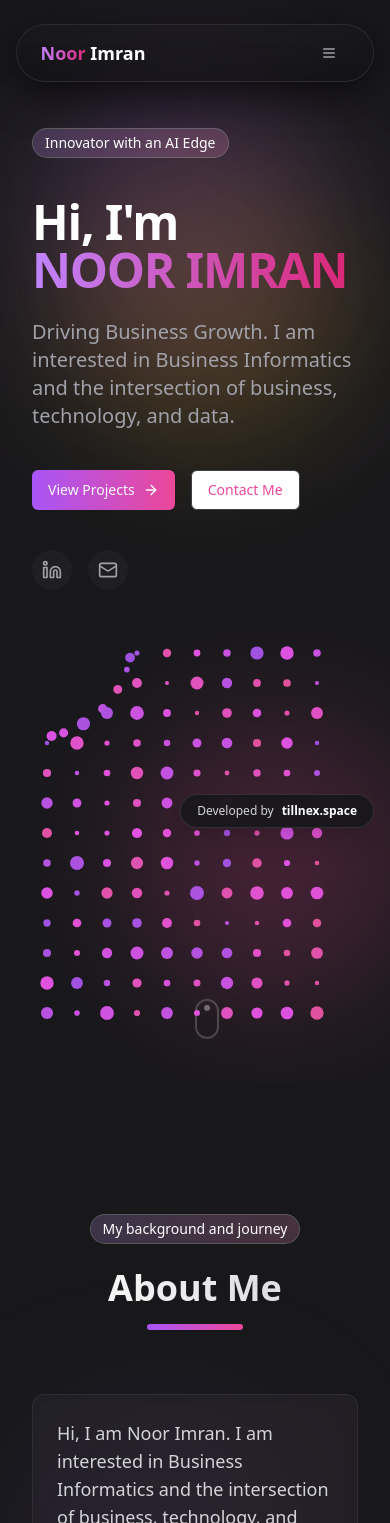
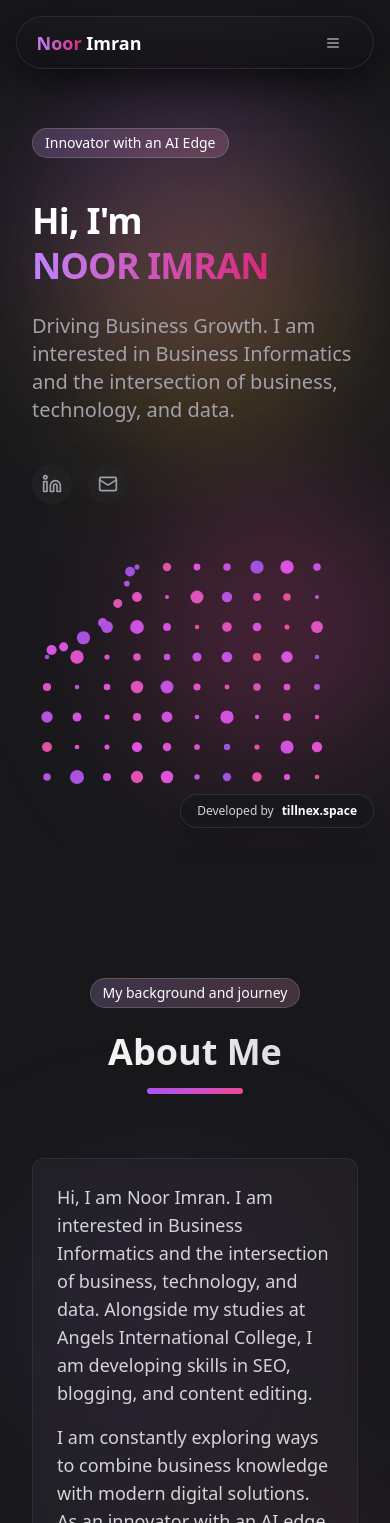
Before and after one commit to ranaahsana16-gif/portfoilio, a Next.js app: page / in a window 390 px wide. Shown: the top 1523 px of the page. Built offline with nearby package versions, Linux system fonts and the light colour scheme.

Commit message:
fix: remove hero buttons, mouse scroll indicator, make header compact, and adjust mobile hero canvas height to prevent overlapping

```diff
--- a/app/page.tsx
+++ b/app/page.tsx
@@ -36,7 +36,7 @@ export default function Portfolio() {
                 <span className="absolute inset-0 rounded-full bg-gradient-to-r from-purple-500/20 to-pink-500/20 animate-pulse"></span>
               </div>
             </div>
-            <h1 className="text-5xl md:text-7xl font-bold tracking-tight">
+            <h1 className="text-4xl sm:text-5xl md:text-7xl font-bold tracking-tight leading-tight md:leading-none">
               <span className="block">Hi, I'm</span>
               <span className="bg-clip-text text-transparent bg-gradient-to-r from-purple-400 to-pink-600">
                 NOOR IMRAN
@@ -45,20 +45,7 @@ export default function Portfolio() {
             <p className="text-xl text-zinc-400 max-w-[600px]">
               Driving Business Growth. I am interested in Business Informatics and the intersection of business, technology, and data.
             </p>
-            <div className="flex flex-wrap gap-4 pt-4">
-              <Button className="relative overflow-hidden group bg-gradient-to-r from-purple-500 to-pink-500 border-0">
-                <span className="relative z-10 flex items-center">
-                  View Projects <ArrowRight className="ml-2 h-4 w-4 transition-transform group-hover:translate-x-1" />
-                </span>
-                <span className="absolute inset-0 bg-gradient-to-r from-pink-500 to-purple-500 opacity-0 group-hover:opacity-100 transition-opacity"></span>
-              </Button>
-              <Button
-                variant="outline"
-                className="border-zinc-700 text-pink-500 hover:text-pink-700 hover:border-zinc-500"
-              >
-                Contact Me
-              </Button>
-            </div>
+
             <div className="flex gap-4 pt-4">
               <a href="https://www.linkedin.com/in/noor-i-a41251378/" target="_blank" rel="noopener noreferrer" className="flex items-center justify-center w-10 h-10 rounded-full bg-zinc-800/50 hover:bg-zinc-800 text-zinc-400 hover:text-white transition-colors">
                 <Linkedin className="h-5 w-5" />
@@ -75,11 +62,7 @@ export default function Portfolio() {
           </div>
         </div>
 
-        <div className="absolute bottom-10 left-1/2 -translate-x-1/2 animate-bounce">
-          <div className="w-6 h-10 rounded-full border-2 border-white/20 flex justify-center items-start p-1">
-            <div className="w-1.5 h-1.5 rounded-full bg-white/60 animate-pulse"></div>
-          </div>
-        </div>
+
       </section>
 
       {/* About Section */}
--- a/components/creative-hero.tsx
+++ b/components/creative-hero.tsx
@@ -191,7 +191,7 @@ export function CreativeHero() {
 
   return (
     <motion.div
-      className="w-full h-[400px] md:h-[500px] relative"
+      className="w-full h-[250px] sm:h-[350px] md:h-[500px] relative"
       initial={{ opacity: 0 }}
       animate={{ opacity: 1 }}
       transition={{ duration: 1 }}
--- a/components/floating-nav.tsx
+++ b/components/floating-nav.tsx
@@ -33,7 +33,7 @@ export function FloatingNav() {
 
   return (
     <>
-      <div className="fixed top-6 left-0 w-full z-50 flex justify-center pointer-events-none">
+      <div className="fixed top-4 left-0 w-full z-50 flex justify-center pointer-events-none">
         <motion.div
           className="pointer-events-auto"
           initial={{ y: -100, opacity: 0 }}
@@ -48,7 +48,7 @@ export function FloatingNav() {
           <motion.div
             className="relative rounded-full bg-zinc-950/40 backdrop-blur-xl shadow-[0_12px_40px_0_rgba(0,0,0,0.6)] border border-white/10"
             animate={{
-              padding: isScrolled ? "0.35rem 1.25rem" : "0.5rem 1.5rem",
+              padding: isScrolled ? "0.25rem 1rem" : "0.35rem 1.25rem",
             }}
             transition={{
               padding: { duration: 0.4, ease: "easeOut" }
@@ -84,7 +84,7 @@ export function FloatingNav() {
                     <Link
                       key={item.name}
                       href={item.href}
-                      className="px-4 py-2 text-sm font-medium text-zinc-300 hover:text-white transition-colors rounded-full hover:bg-white/10"
+                      className="px-3.5 py-1.5 text-sm font-medium text-zinc-300 hover:text-white transition-colors rounded-full hover:bg-white/10"
                       onClick={handleNavClick}
                     >
                       {item.name}
@@ -94,7 +94,7 @@ export function FloatingNav() {
 
                 <a
                   href="mailto:noorimran4462@gmail.com"
-                  className="relative z-10 px-5 py-2 text-sm font-semibold rounded-full text-white overflow-hidden group shadow-lg shadow-purple-500/25 transition-all hover:shadow-purple-500/45"
+                  className="relative z-10 px-4 py-1.5 text-xs font-semibold rounded-full text-white overflow-hidden group shadow-lg shadow-purple-500/25 transition-all hover:shadow-purple-500/45"
                 >
                   <div className="absolute inset-0 bg-gradient-to-r from-purple-500 to-pink-500 transition-transform duration-300 group-hover:scale-105" />
                   <span className="relative z-10">Contact Me</span>
```
